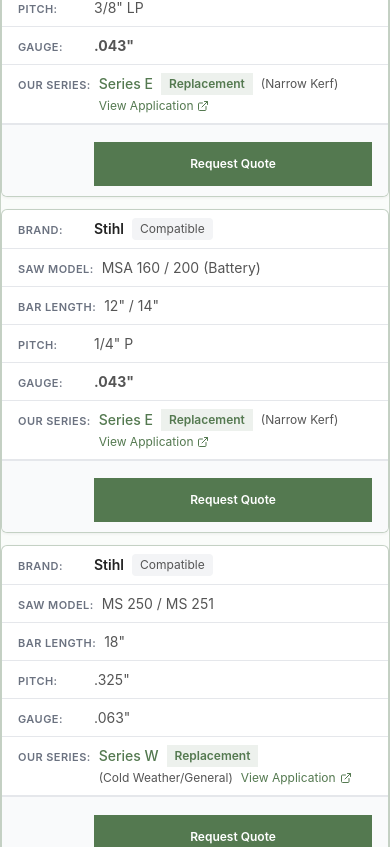
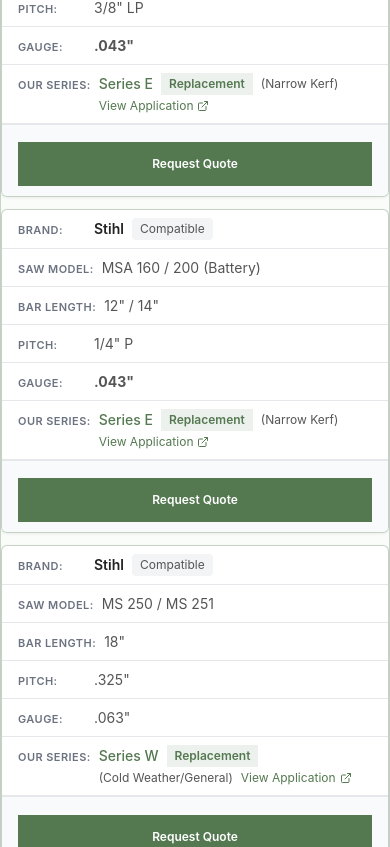
Before and after one commit to LoganOYoung/chainsaw-chain-supplier-borealgrit, a Next.js app: page /fitment-finder in a window 390 px wide. Shown: the part 5717-6564 px from the top of the page. Built offline with nearby package versions, Linux system fonts and the light colour scheme.

Commit message:
fix(fitment): mobile actions block span full row so button centers

```diff
--- a/app/globals.css
+++ b/app/globals.css
@@ -202,7 +202,10 @@ body {
     content: "";
     display: block;
   }
-  /* Actions block: same 2-col grid as Brand/Gauge so Alternatives aligns with them */
+  /* Mobile: actions block spans full td so button can be centered */
+  .fitment-compat-table td.fitment-actions-cell > .fitment-actions-block {
+    grid-column: 1 / -1;
+  }
   .fitment-compat-table .fitment-actions-block {
     display: grid;
     grid-template-columns: minmax(4.25rem, auto) minmax(0, 1fr);
@@ -213,7 +216,7 @@ body {
   .fitment-compat-table .fitment-actions-grid-spacer {
     grid-column: 1;
   }
-  /* Mobile: button centered across full row */
+  /* Mobile: button full row, centered */
   .fitment-compat-table .fitment-actions-block > a {
     grid-column: 1 / -1;
     justify-self: center;
```
